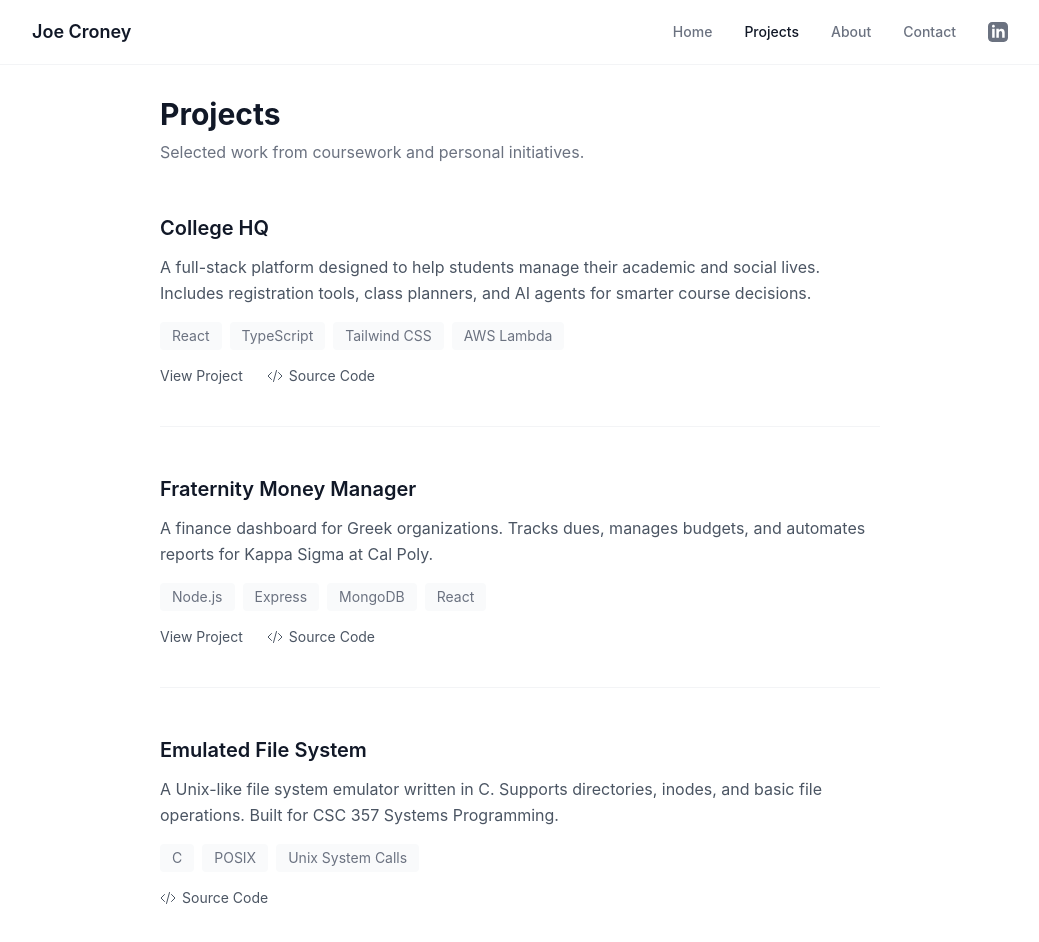
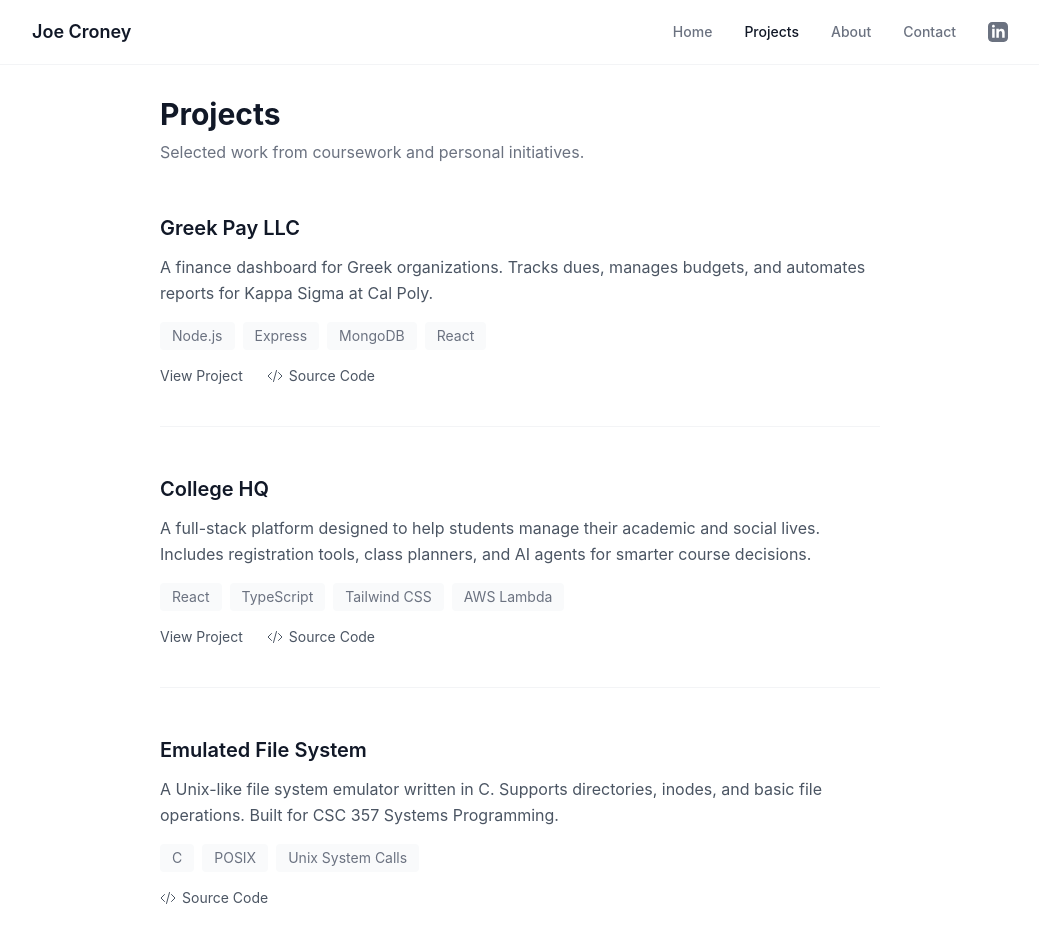
Before and after one commit to Jacroney/Portfolio, a React (Vite) app: page /projects in a window 1280 px wide. Shown: the top 942 px of the page, without its empty margins (120-1159 px from the left). Built offline with nearby package versions, Linux system fonts and the light colour scheme.

Commit message:
update projects

```diff
--- a/src/pages/Home.tsx
+++ b/src/pages/Home.tsx
@@ -42,7 +42,7 @@ const Home = () => {
                 Get in Touch
               </Link>
               <a
-                href="/Joseph Croney - Generic Resume.pdf"
+                href="/Joseph Croney Resume.pdf"
                 download
                 className="px-6 py-3 text-gray-600 hover:text-gray-900 font-medium transition-colors"
               >
--- a/src/pages/Projects.tsx
+++ b/src/pages/Projects.tsx
@@ -3,21 +3,21 @@ import { CodeBracketIcon } from '@heroicons/react/24/outline';
 const projects = [
   {
     id: 1,
+    title: 'Greek Pay LLC',
+    description:
+      'A finance dashboard for Greek organizations. Tracks dues, manages budgets, and automates reports for Kappa Sigma at Cal Poly.',
+    technologies: ['Node.js', 'Express', 'MongoDB', 'React'],
+    demoUrl: 'https://greekpay.org',
+    codeUrl: 'https://github.com/Jacroney/FMM',
+  },
+  {
+    id: 2,
     title: 'College HQ',
     description:
       'A full-stack platform designed to help students manage their academic and social lives. Includes registration tools, class planners, and AI agents for smarter course decisions.',
     technologies: ['React', 'TypeScript', 'Tailwind CSS', 'AWS Lambda'],
     demoUrl: 'https://github.com/Jacroney/college-hq#readme',
-    codeUrl: 'https://github.com/Jacroney/college-hq',
-  },
-  {
-    id: 2,
-    title: 'Fraternity Money Manager',
-    description:
-      'A finance dashboard for Greek organizations. Tracks dues, manages budgets, and automates reports for Kappa Sigma at Cal Poly.',
-    technologies: ['Node.js', 'Express', 'MongoDB', 'React'],
-    demoUrl: 'https://github.com/Jacroney/fraternity-money-manager#readme',
-    codeUrl: 'https://github.com/Jacroney/fraternity-money-manager',
+    codeUrl: 'https://github.com/Jacroney/College-HQ',
   },
   {
     id: 3,
```
